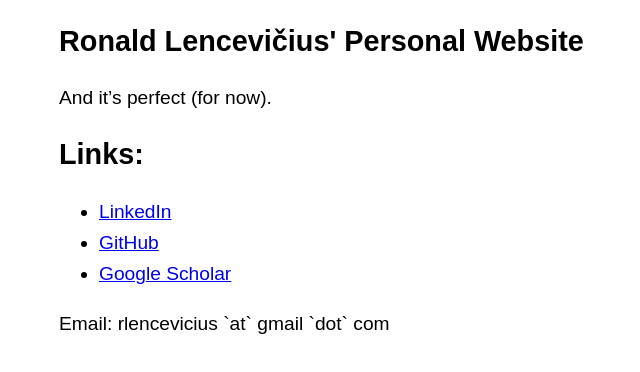
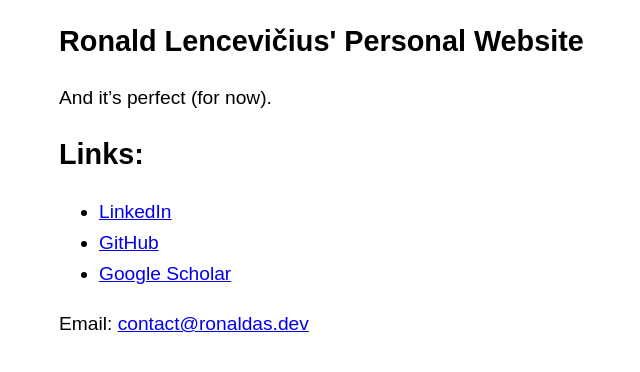
Before and after one commit to 392781/392781.github.io, a plain HTML site: page index.html in a window 1280 px wide. Shown: the whole page, without its empty margins (197-837 px from the left). Drawn offline with Linux system fonts and the light colour scheme.

Commit message:
Update index.html

```diff
--- a/index.html
+++ b/index.html
@@ -37,6 +37,6 @@
             <li><a title="GitHub" href="https://www.github.com/392781/"> GitHub</a></li>
             <li><a title="Google Scholar" href="https://scholar.google.com/citations?hl=en&user=mGdZrSAAAAAJ"> Google Scholar</a></li>
         </ul>
-        <p>Email: rlencevicius `at` gmail `dot` com
+        <p>Email: <a href = "mailto: contact@ronaldas.dev"> contact@ronaldas.dev</a>
 	</header>
 </article>
```
